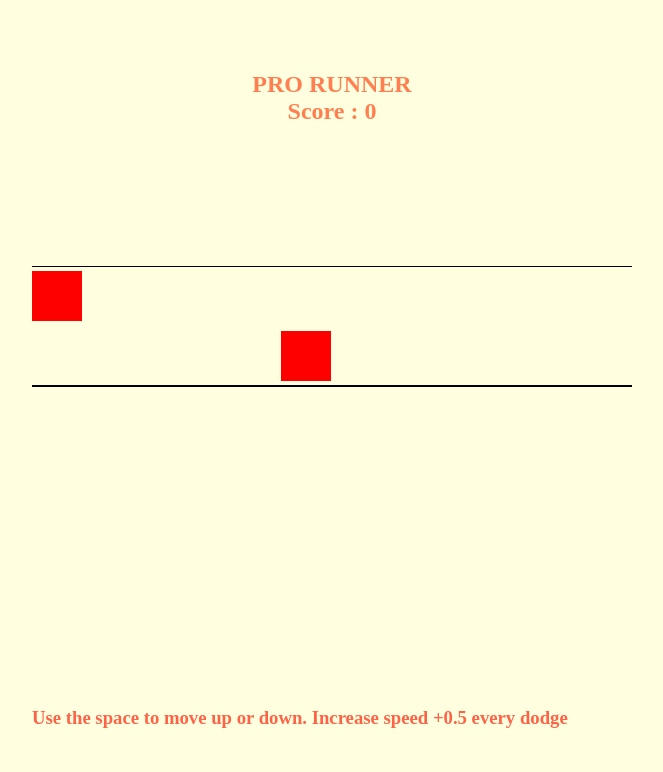
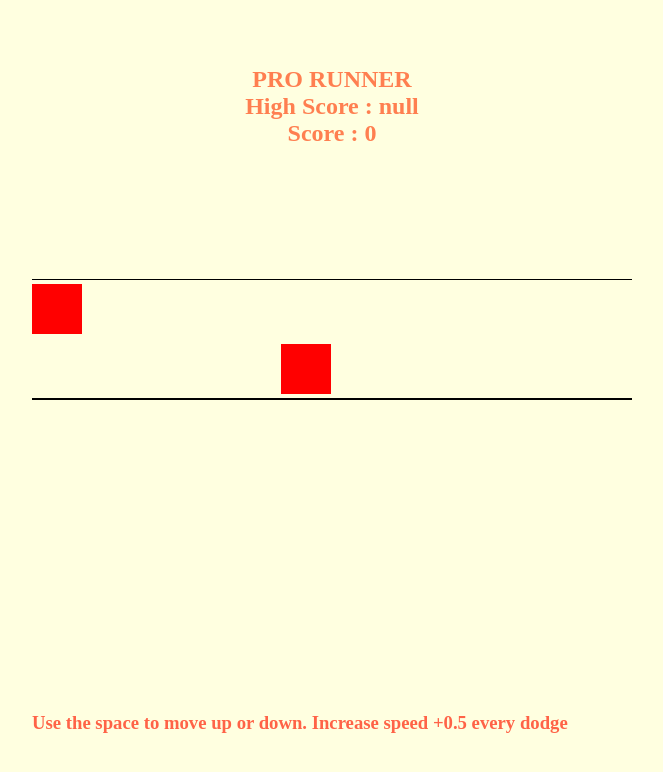
Before and after one commit to jaiakash/ProRunner, a plain HTML site: page index.html in a window 1280 px wide. Shown: the whole page, without its empty margins (308-971 px from the left). Drawn offline with Linux system fonts and the light colour scheme.

Commit message:
Added high score

```diff
--- a/game.js
+++ b/game.js
@@ -8,6 +8,7 @@ player_up_bool = true;
 score=0;
 speed=1;
 draw_player();
+highScore();
 
 function draw_player() {
     if(player_up_bool) ctx.fillRect(0, 5, 50, 50);
@@ -40,16 +41,28 @@ function gameLoop() {
     if(rectX<0){
         speed+=0.5;
         score++;
+        highScore();
         document.getElementById("board").innerHTML = "Score : "+score;
         rectX = 550;
         randomY = (Math.random()<0.5) ? 5:65;
     }
 
     collision_detector();
-
     draw();
 
     window.requestAnimationFrame(gameLoop);
+}
+
+function highScore(){
+    hs = localStorage.getItem("HighScore");
+    if(hs==null)prev_hs=0;
+    else prev_hs=parseInt(hs);
+
+    if(score>prev_hs)localStorage.setItem("HighScore", score+"");
+
+    console.log(localStorage.getItem("HighScore"));
+
+    document.getElementById("high").innerHTML = "High Score : "+localStorage.getItem("HighScore");
 }
 
 function collision_detector(){
--- a/index.html
+++ b/index.html
@@ -2,11 +2,11 @@
 <head>
     <title>Pro Runner</title>
     <link rel="stylesheet" href="design.css">
-    <script src="web.js"></script>
 </head>
 <body>
     <div class="top">
         <h2>PRO RUNNER</h2>
+        <h2 id="high">High Score : 0</h2>
         <h2 id="board">Score : 0</h2>
     </div>
 
```
